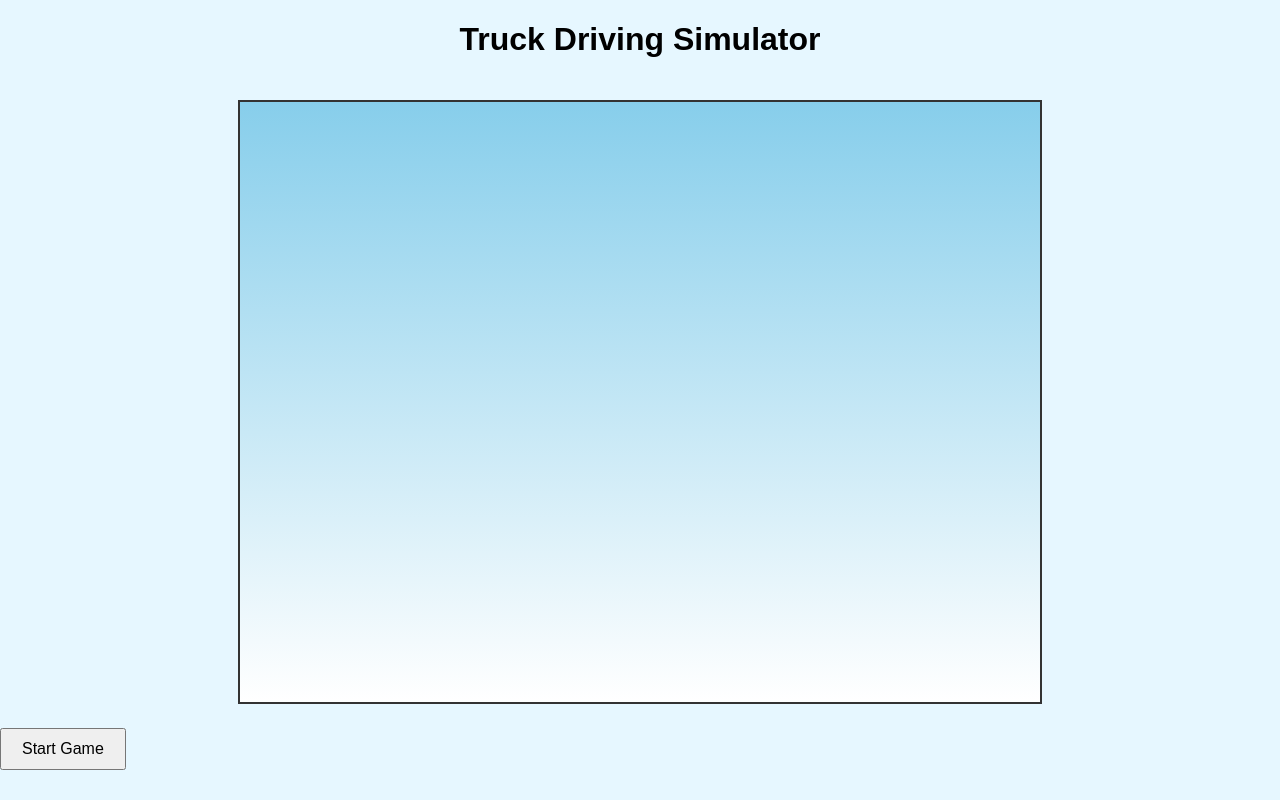
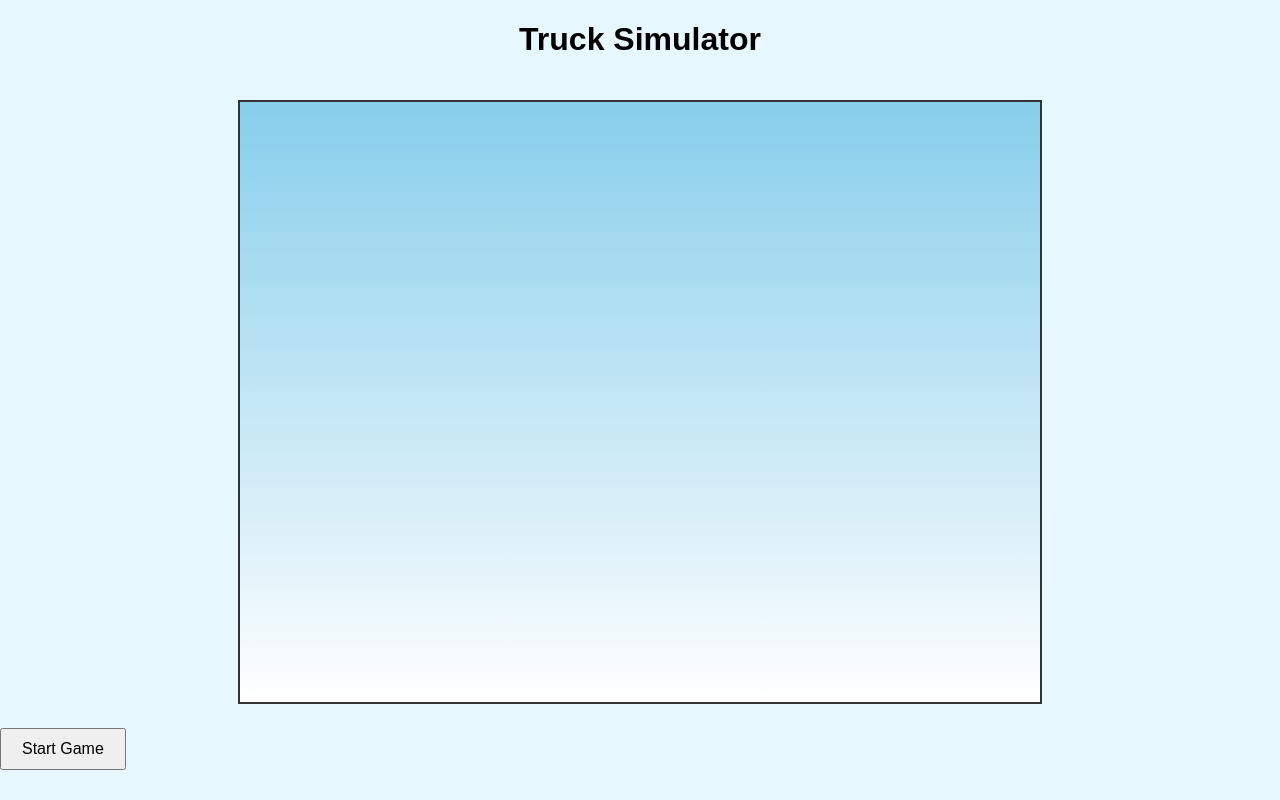
Before and after one commit to Shanthosh-pro/game_auto_rickshaw, a plain HTML site: page index.html in a window 1280 px wide. Drawn offline with Linux system fonts and the light colour scheme.

Commit message:
Update index.html

```diff
--- a/index.html
+++ b/index.html
@@ -3,11 +3,11 @@
 <head>
   <meta charset="UTF-8">
   <meta name="viewport" content="width=device-width, initial-scale=1.0">
-  <title>Truck Driving Simulator</title>
+  <title>Truck Simulator</title>
   <link rel="stylesheet" href="style.css">
 </head>
 <body>
-  <h1>Truck Driving Simulator</h1>
+  <h1>Truck Simulator</h1>
   <canvas id="gameCanvas" width="800" height="600"></canvas>
   <div>
     <button id="startBtn">Start Game</button>
```
